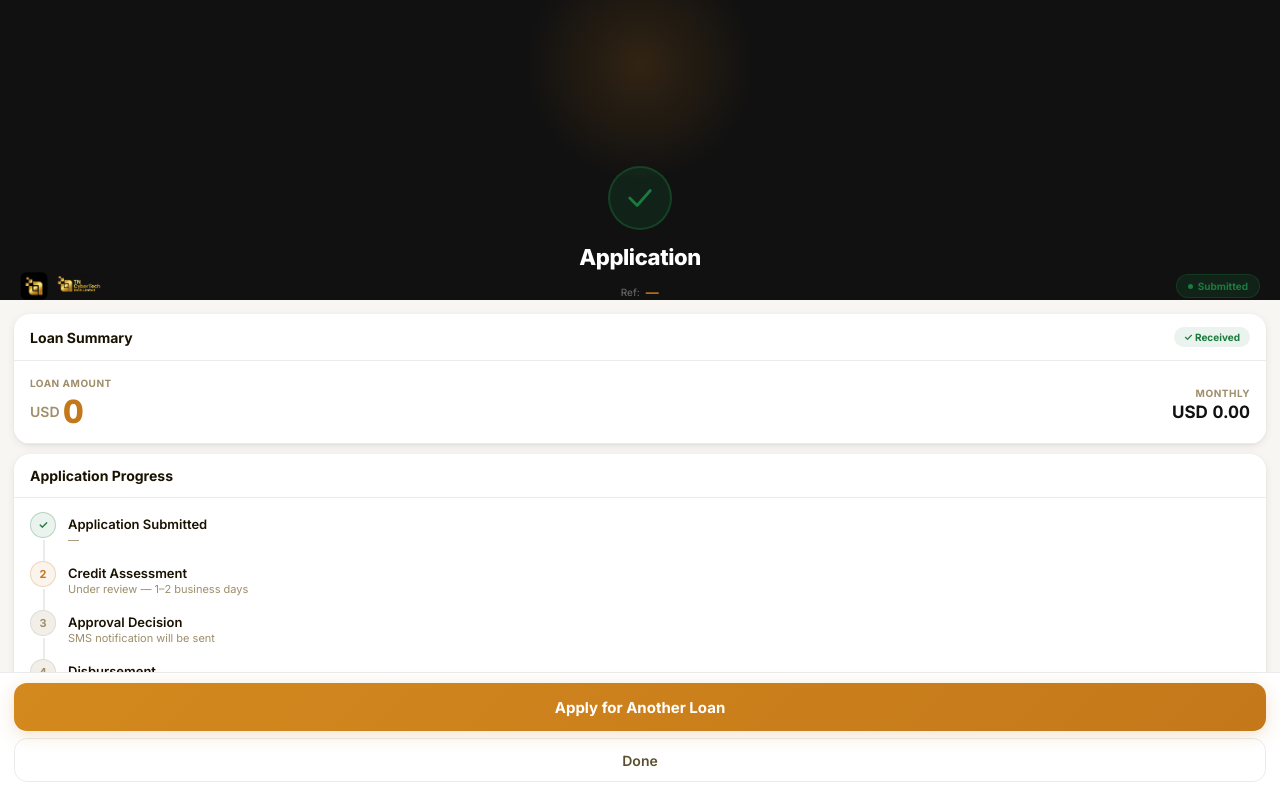
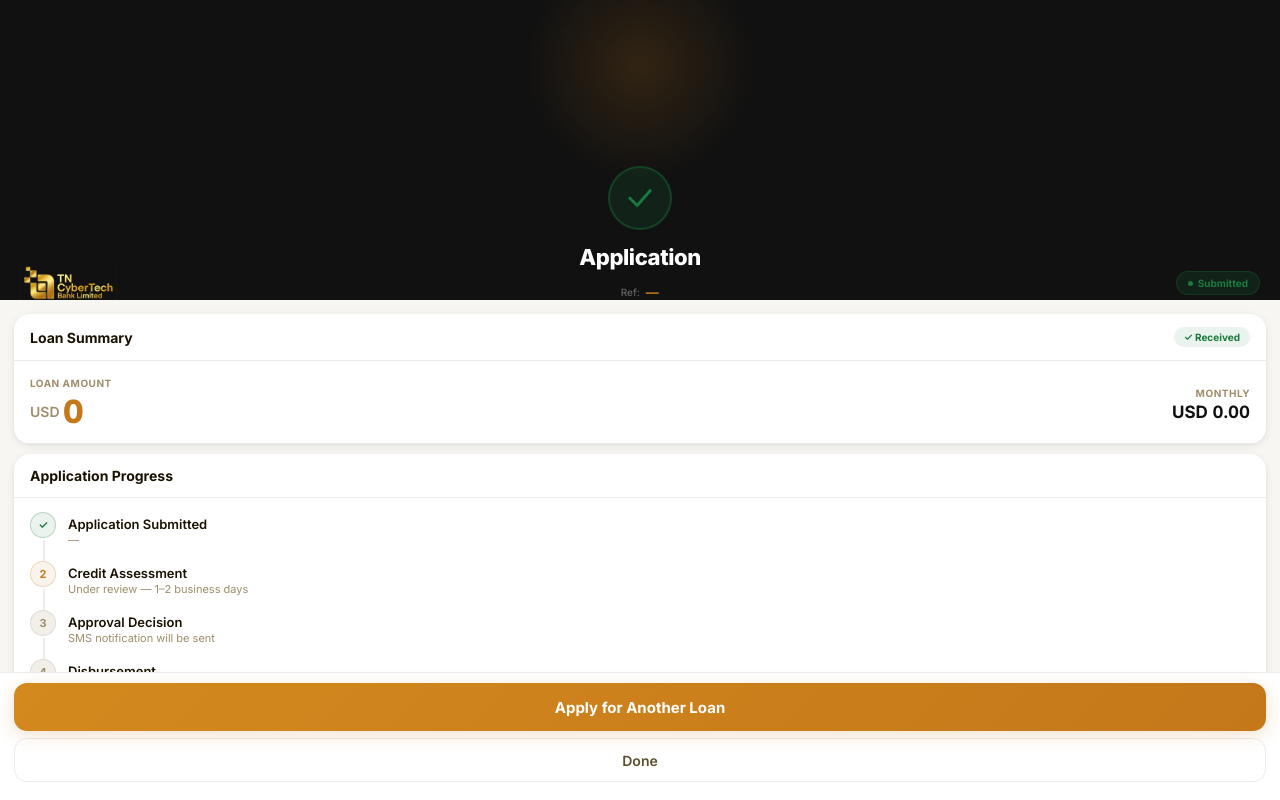
Before and after one commit to Lenkartel/TNCyberTech, a website: page thankyou.html in a window 1280 px wide. Drawn offline with Linux system fonts and the light colour scheme.

Commit message:
Update thankyou.html

```diff
--- a/thankyou.html
+++ b/thankyou.html
@@ -41,8 +41,7 @@ html,body{font-family:var(--f);background:var(--bg);color:var(--t1);-webkit-font
 .hero::before{content:'';position:absolute;top:-60px;left:50%;transform:translateX(-50%);width:250px;height:250px;border-radius:50%;background:radial-gradient(circle,rgba(196,120,26,.18),transparent 65%);pointer-events:none}
 .hero-top{position:absolute;top:calc(env(safe-area-inset-top,0px)+10px);left:20px;right:20px;display:flex;align-items:center;justify-content:space-between}
 .hero-brand{display:flex;align-items:center;gap:8px}
-.hero-icon-sm{width:28px;height:28px;border-radius:7px;overflow:hidden;flex-shrink:0}
-.hero-icon-sm img{width:100%;height:100%;object-fit:cover}
+.hero-icon-sm{display:flex;align-items:center}
 .hero-wordmark-sm img{height:16px;object-fit:contain}
 .status-chip{display:flex;align-items:center;gap:5px;background:rgba(27,122,62,.18);border-radius:var(--rp);padding:5px 11px;font-size:10px;font-weight:700;color:var(--ok);border:1px solid rgba(27,122,62,.25)}
 .status-dot{width:5px;height:5px;border-radius:50%;background:var(--ok);animation:pdot 2s ease-in-out infinite}
@@ -107,8 +106,7 @@ html,body{font-family:var(--f);background:var(--bg);color:var(--t1);-webkit-font
   <div class="hero">
     <div class="hero-top">
       <div class="hero-brand">
-        <div class="hero-icon-sm"><img src="assets/tnct-icon.webp" alt="TNCT"></div>
-        <div class="hero-wordmark-sm"><img src="assets/tnct-logo.png" alt="TN CyberTech"></div>
+        <div class="hero-icon-sm"><img src="assets/tnct-logo.png" alt="TN CyberTech" style="height:34px;object-fit:contain"></div>
       </div>
       <div class="status-chip"><div class="status-dot"></div>Submitted</div>
     </div>
```
